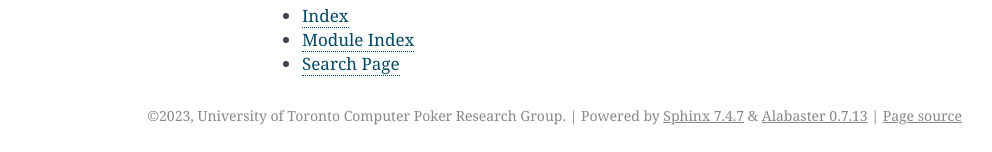
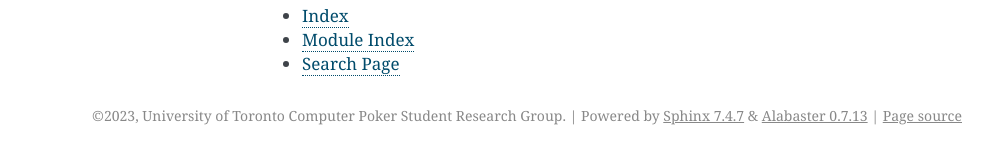
Before and after one commit to uoftcprg/cardroom, a Sphinx documentation site: the page built from docs/index.rst, in a window 1280 px wide. Shown: the part 1545-1697 px from the top of the page, without its empty margins (148-1140 px from the left). Built offline with Sphinx 7.4.7, drawn with Linux system fonts in a browser that asks for light colours.

```diff
--- a/docs/conf.py
+++ b/docs/conf.py
@@ -12,8 +12,8 @@ sys.path.insert(0, os.path.abspath('..'))
 # https://www.sphinx-doc.org/en/master/usage/configuration.html#project-information
 
 project = 'Cardroom'
-copyright = '2023, University of Toronto Computer Poker Research Group'
-author = 'University of Toronto Computer Poker Research Group'
+copyright = '2023, University of Toronto Computer Poker Student Research Group'
+author = 'University of Toronto Computer Poker Student Research Group'
 release = '0.0.1'
 
 # -- General configuration ---------------------------------------------------
--- a/setup.py
+++ b/setup.py
@@ -9,8 +9,8 @@ setup(
     long_description=open('README.rst').read(),
     long_description_content_type='text/x-rst',
     url='https://github.com/uoftcprg/cardroom',
-    author='University of Toronto Computer Poker Research Group',
-    author_email='uoftcprg@outlook.com',
+    author='University of Toronto Computer Poker Student Research Group',
+    author_email='uoftcprg@studentorg.utoronto.ca',
     license='MIT',
     classifiers=[
         'Development Status :: 5 - Production/Stable',
```
Also changed, not shown: 1 other file.
